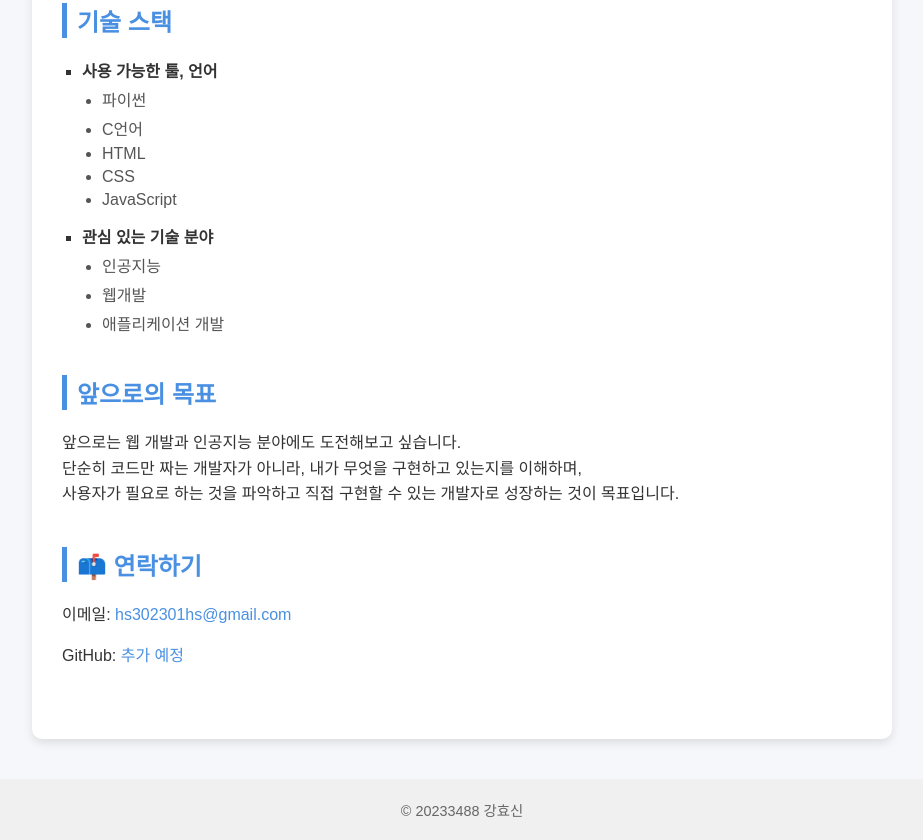
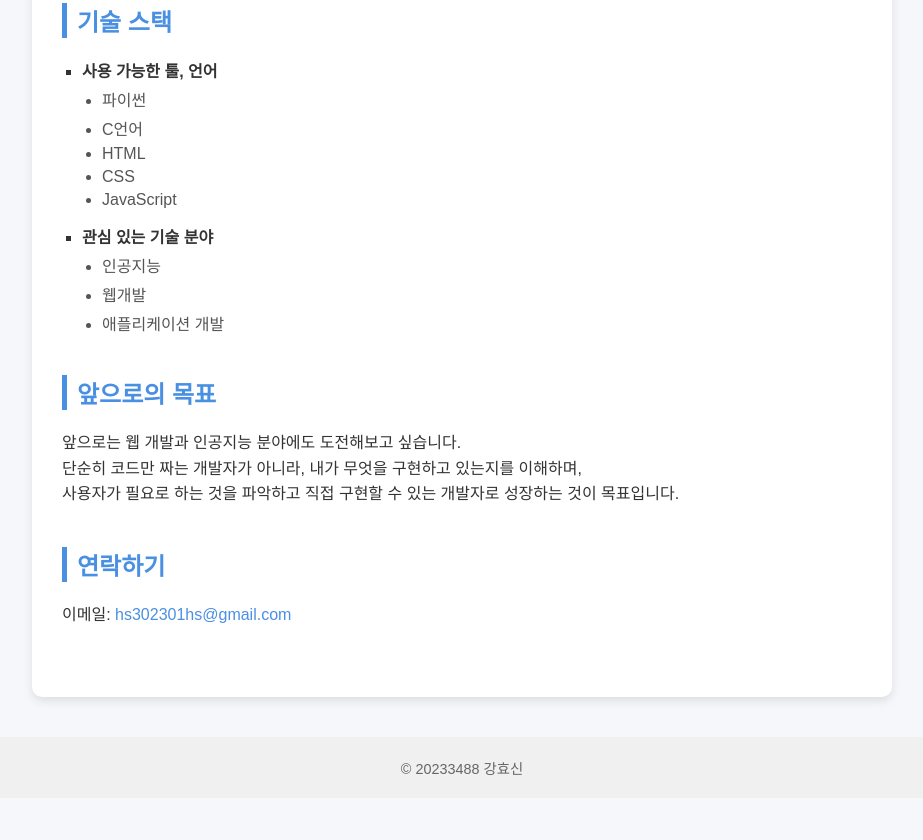
Before and after one commit to Gliner35/Gliner35.github.io, a plain HTML site: page index.html in a window 1280 px wide. Shown: the part 755-1595 px from the top of the page, without its empty margins (178-1101 px from the left). After the commit the page ends 1553 px from the top, so only its background shows below. Drawn offline with Linux system fonts and the light colour scheme.

Commit message:
Update index.html

```diff
--- a/index.html
+++ b/index.html
@@ -169,9 +169,8 @@
     </section>
 
     <section>
-      <h2>📫 연락하기</h2>
+      <h2>연락하기</h2>
       <p>이메일: <a href="mailto:hs302301hs@gmail.com">hs302301hs@gmail.com</a></p>
-      <p>GitHub: <a>추가 예정</a></p>
     </section>
   </main>
 
```
